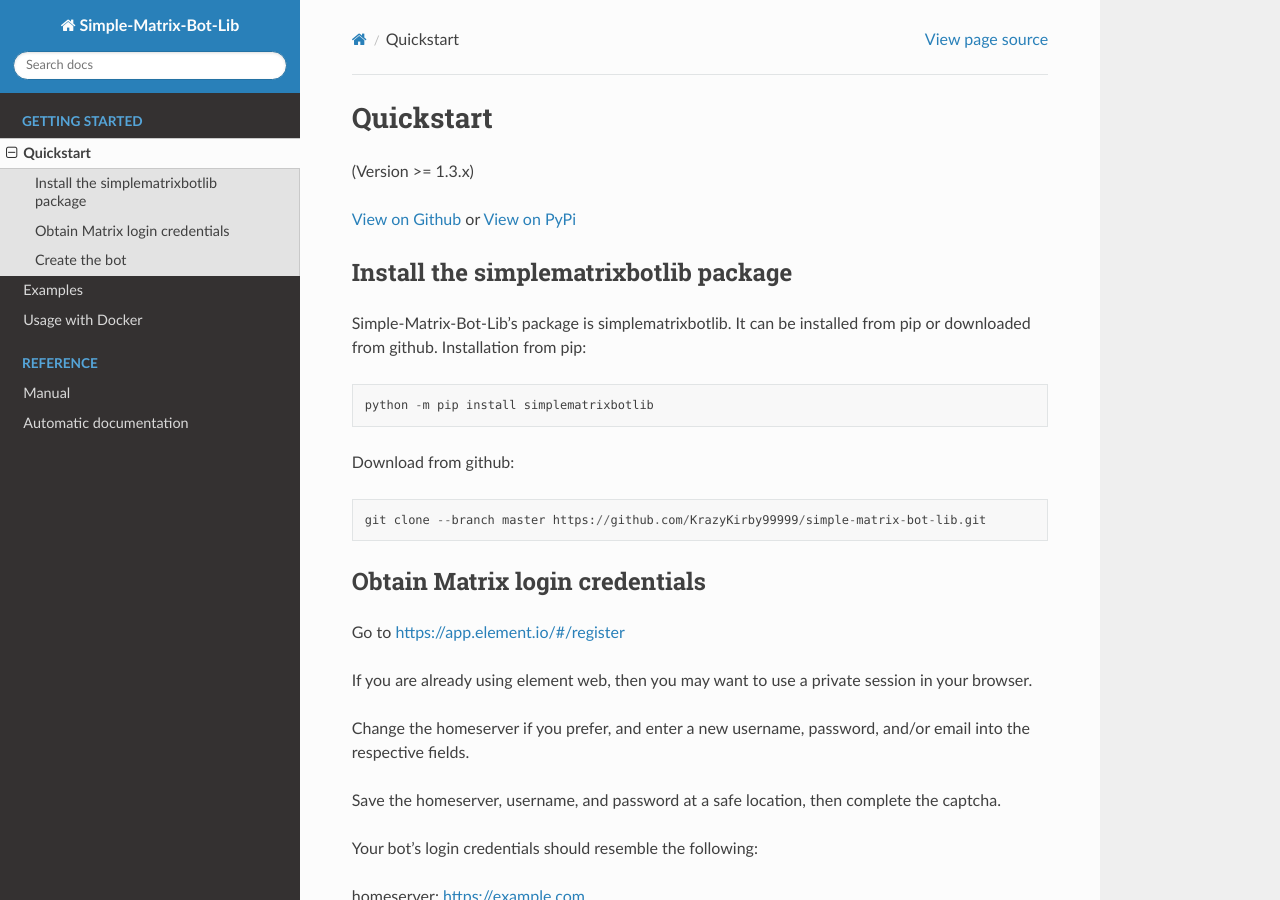
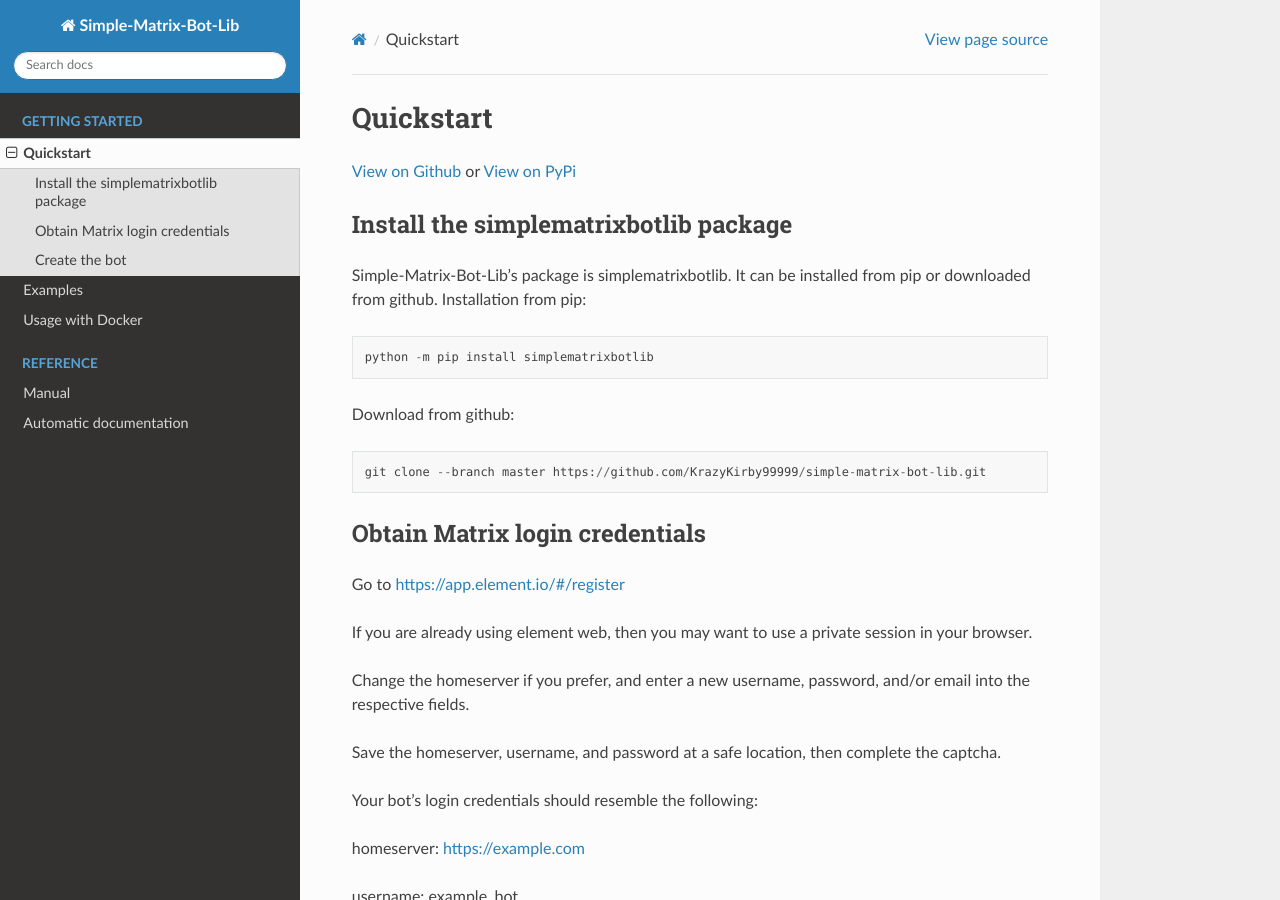
Before and after one commit to imbev/simplematrixbotlib, a Sphinx documentation site: the page built from doc/quickstart.md, in a window 1280 px wide and 900 px high. Built offline with Sphinx 7.4.7 and the Read the Docs theme 2.0.0, drawn with Linux system fonts in a browser that asks for light colours.

Commit message:
Remove version numbers from top of manual and quickstart

```diff
--- a/doc/quickstart.md
+++ b/doc/quickstart.md
@@ -1,8 +1,6 @@
 .. _quickstart:
 
 # Quickstart
-
-(Version >= 1.3.x)
 
 [View on Github](https://github.com/KrazyKirby99999/simple-matrix-bot-lib) or [View on PyPi](https://pypi.org/project/simplematrixbotlib/)
 
```
Also changed, not shown: doc/manual.md (+0 -2 lines).
